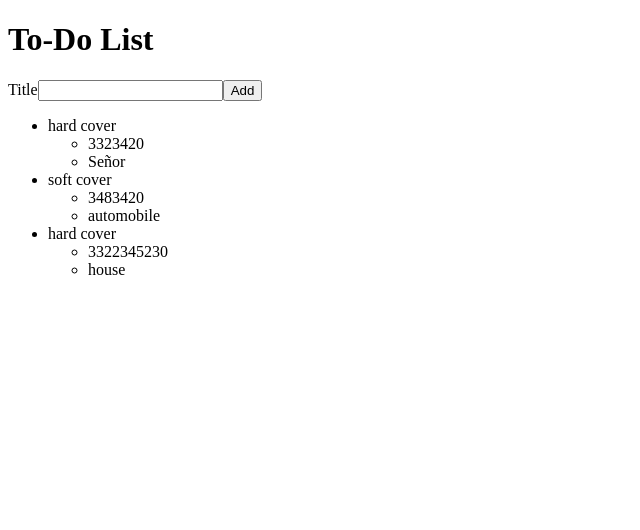
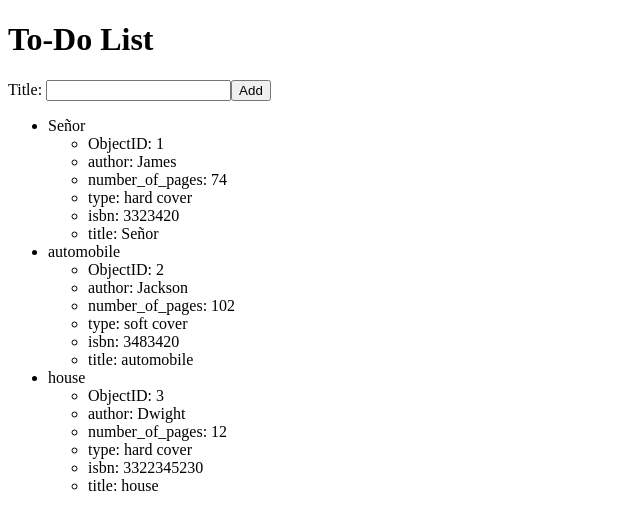
Before and after one commit to JamieBort/to-do-list-videoWork, a React (Create React App) app: page / in a window 1280 px wide. Shown: the top 530 px of the page, without its empty margins (0-640 px from the left). Built offline with nearby package versions, Linux system fonts and the light colour scheme; the HTML template or start-up script is replaced by a standard one.

Commit message:
Finished 2nd video.

```diff
--- a/src/AddTodoForm.js
+++ b/src/AddTodoForm.js
@@ -1,14 +1,26 @@
 import React from 'react';
 
-function AddTodoForm(){
-    return(
-<div>
-    <form>
-        <label>Title</label>
-        <input id="todoTitle" htmlFor="todoTitle"></input>
-        <button>Add</button>
-    </form>
-</div>
+// function Search(){
+//     const handleChange = (event) => console.log(event);
+// }
+
+function AddTodoForm() {
+    // const handleChange = (event) => console.log(event); // commented out - for now. Need to focus on the output...
+    // const handleMouseOver = (event) => console.log(event); // commented out - for now. Need to focus on the output...
+    return (
+        <div>
+            <form>
+                <label>Title: </label>
+                <input
+                    id="todoTitle"
+                    htmlFor="todoTitle"
+                    // onChange={handleChange}
+                    // onMouseOver={handleMouseOver}
+                    >
+                    </input>
+                <button>Add</button>
+            </form>
+        </div>
     );
 }
 
--- a/src/App.js
+++ b/src/App.js
@@ -2,12 +2,39 @@ import React from 'react';
 import TodoList from './TodoList';
 import AddTodoForm from './AddTodoForm';
 
+const todoList = [
+  {
+      ObjectID: 1,
+      author: "James",
+      number_of_pages: 74,
+      type: "hard cover",
+      isbn: 3323420,
+      title: "Señor"
+  },
+  {
+      ObjectID: 2,
+      author: "Jackson",
+      number_of_pages: 102,
+      type: "soft cover",
+      isbn: 3483420,
+      title: "automobile"
+  },
+  {
+      ObjectID: 3,
+      author: "Dwight",
+      number_of_pages: 12,
+      type: "hard cover",
+      isbn: 3322345230,
+      title: "house"
+  },
+]
+console.log("The list: ", todoList);
 function App() {
   return (
     <div>
       <h1>To-Do List</h1>
       <AddTodoForm />
-      <TodoList />
+      <TodoList list={todoList}/>
     </div>
   );
 }
--- /dev/null
+++ b/src/Item.js
@@ -0,0 +1,29 @@
+import React from 'react';
+
+function Item(props) {
+    const method_2_array = [];
+    console.log("props.list: ", props.list);
+    // console.log("Object.keys(props.list): ", Object.keys(props.list));
+    // console.log("Object.keys(props.list)[0]: ", Object.keys(props.list)[0]);
+
+    for (var key in props.list) {
+        method_2_array.push(props.list[key]);
+    }
+
+    const list = method_2_array.map((item, index) => {
+        return (
+            <li
+                key={index}
+            >
+                {Object.keys(props.list)[(method_2_array.length + index) - method_2_array.length]}: {item}
+            </li>)
+    });
+
+    return (
+        <div>
+            {list}
+        </div>
+    );
+}
+
+export default Item;
--- a/src/TodoList.js
+++ b/src/TodoList.js
@@ -1,44 +1,21 @@
 import React from 'react';
+import Item from './Item';
 
-const todoList = [
-    {
-        ObjectID: 1,
-        author: "James",
-        type: "hard cover",
-        isbn: 3323420,
-        title: "Señor"
-    },
-    {
-        ObjectID: 2,
-        author: "Jackson",
-        type: "soft cover",
-        isbn: 3483420,
-        title: "automobile"
-    },
-    {
-        ObjectID: 3,
-        author: "Dwight",
-        type: "hard cover",
-        isbn: 3322345230,
-        title: "house"
-    },
-]
-
-const todoListItems = todoList.map((item) =>
-    <li key={item.ObjectID}>
-        {item.type}
-        <ul>
-            <li>{item.isbn}</li>
-            <li>{item.title}</li>
-        </ul>
-    </li>
-);
-
-function TodoList() {
+function TodoList(props) {
+    // console.log(typeof(props.list))
+    const todoList = props.list.map((list) =>
+        <li key={list.ObjectID}>
+            {list.title}
+            <ul>
+                <Item list={list} />
+            </ul>
+        </li>
+    );
     return (
         <div>
             <ul>
-                {todoListItems}
+                {todoList}
+                {/* {props.list} */}
             </ul>
         </div>
     );
```
